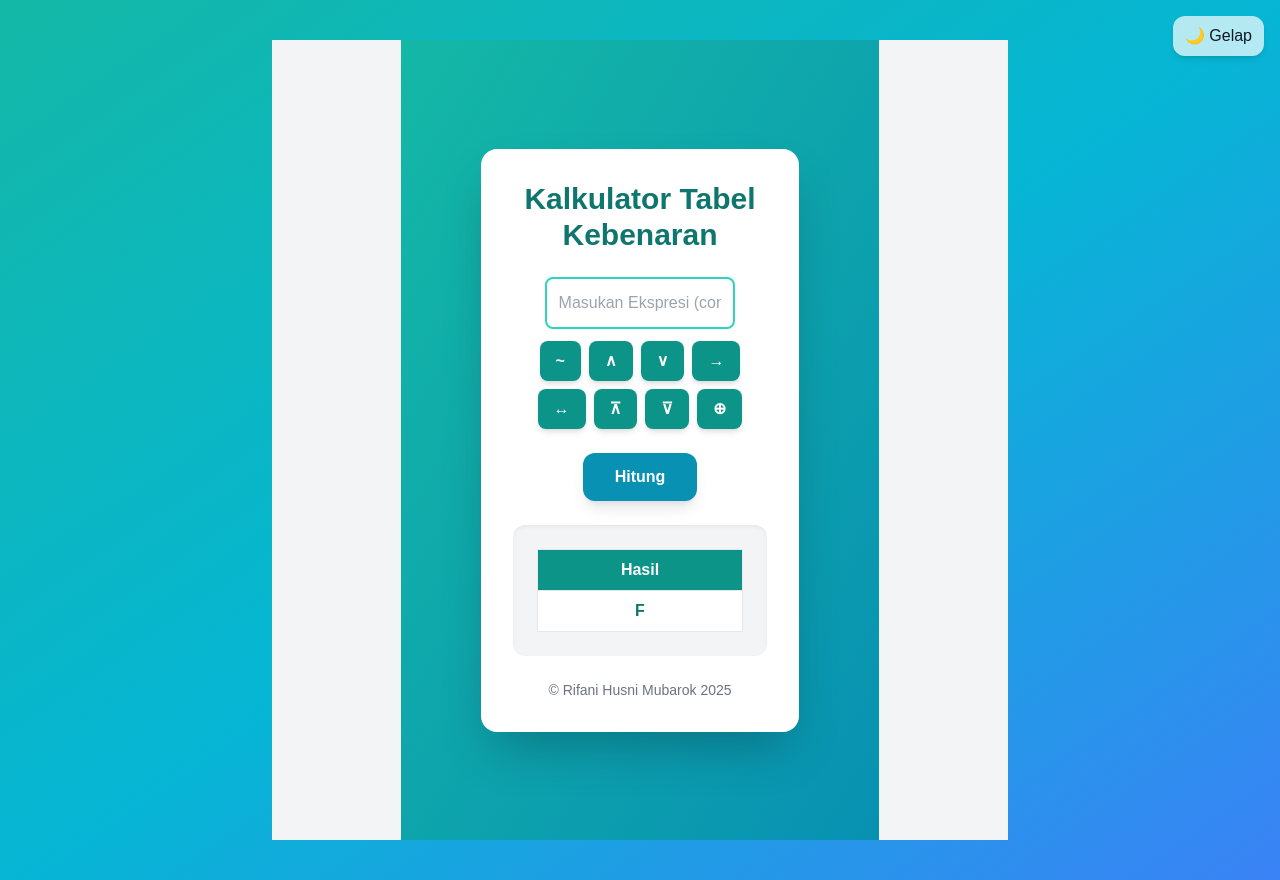
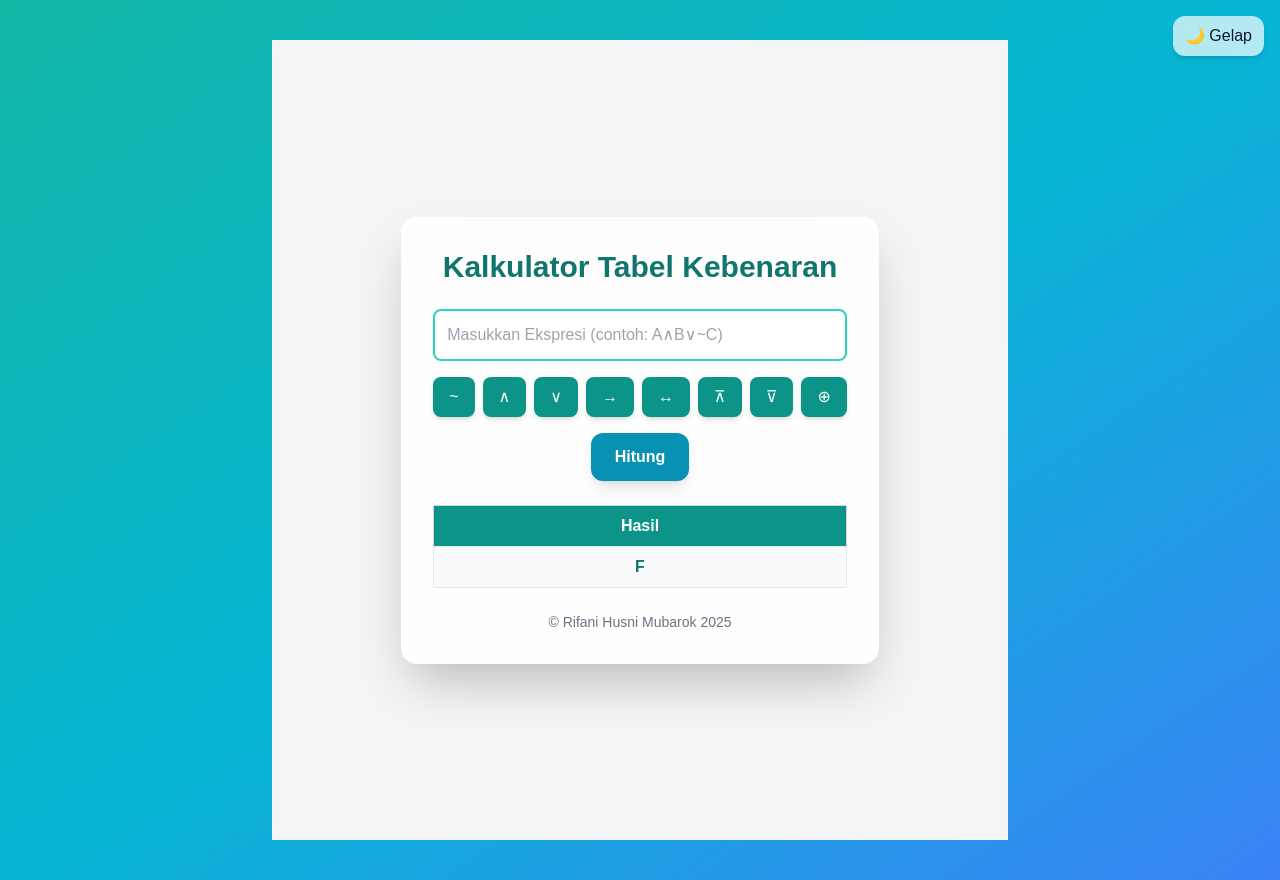
Before and after one commit to alwannugrahaputra-lgtm/tabel-kebeneran-husni, a Next.js app: page / in a window 1280 px wide. Both pictures are taken after a click on the button "Hitung". Built offline with nearby package versions, Linux system fonts and the light colour scheme.

Commit message:
Update TruthTable.js

```diff
--- a/src/components/TruthTable.js
+++ b/src/components/TruthTable.js
@@ -1,9 +1,9 @@
-'use client';
-import { useState } from 'react';
-import { generateTruthTable } from '../utils/logic';
+"use client";
+import { useState } from "react";
+import { generateTruthTable } from "../utils/logic";
 
 export default function TruthTable() {
-  const [expression, setExpression] = useState('');
+  const [expression, setExpression] = useState("");
   const [result, setResult] = useState(null);
 
   const handleClick = (symbol) => setExpression((prev) => prev + symbol);
@@ -18,27 +18,26 @@ export default function TruthTable() {
   };
 
   return (
-    <div className="min-h-screen flex flex-col items-center justify-center bg-gradient-to-br from-teal-500 to-cyan-600 text-gray-800 dark:text-gray-100 transition-all duration-300">
-      <div className="bg-white dark:bg-gray-900 rounded-2xl shadow-2xl p-8 w-11/12 md:w-3/4 lg:w-2/3">
-        <h1 className="text-3xl font-bold text-center mb-6 text-teal-700 dark:text-teal-300">
+    <div className="text-center">
+      <div className="bg-white/90 dark:bg-gray-900 rounded-2xl shadow-2xl p-8">
+        <h1 className="text-3xl font-bold mb-6 text-teal-700 dark:text-teal-300">
           Kalkulator Tabel Kebenaran
         </h1>
 
-        <div className="flex flex-col items-center gap-3 mb-4">
         <input
           type="text"
-            className="w-full md:w-3/4 p-3 border-2 border-teal-400 rounded-lg focus:outline-none focus:ring-2 focus:ring-teal-500 dark:bg-gray-800 dark:text-white"
-            placeholder="Masukan Ekspresi (contoh: A∧B∨~C)"
+          className="w-full p-3 border-2 border-teal-400 rounded-lg mb-4 dark:bg-gray-800 dark:text-white"
+          placeholder="Masukkan Ekspresi (contoh: A∧B∨~C)"
           value={expression}
           onChange={(e) => setExpression(e.target.value)}
         />
 
-          <div className="flex flex-wrap justify-center gap-2">
-            {['~', '∧', '∨', '→', '↔', '⊼', '⊽', '⊕'].map((sym) => (
+        <div className="flex flex-wrap justify-center gap-2 mb-4">
+          {["~", "∧", "∨", "→", "↔", "⊼", "⊽", "⊕"].map((sym) => (
             <button
               key={sym}
               onClick={() => handleClick(sym)}
-                className="bg-teal-600 hover:bg-teal-700 text-white font-semibold px-4 py-2 rounded-lg shadow-md transition"
+              className="bg-teal-600 hover:bg-teal-700 text-white px-4 py-2 rounded-lg shadow-md hover:scale-105"
             >
               {sym}
             </button>
@@ -47,49 +46,45 @@ export default function TruthTable() {
 
         <button
           onClick={calculate}
-            className="bg-cyan-600 hover:bg-cyan-700 text-white font-bold px-8 py-3 rounded-xl mt-3 shadow-lg transition transform hover:scale-105"
+          className="bg-cyan-600 hover:bg-cyan-700 text-white font-bold px-6 py-3 rounded-xl shadow-lg hover:scale-105"
         >
           Hitung
         </button>
-        </div>
 
-        <div className="bg-gray-100 dark:bg-gray-800 p-6 rounded-xl shadow-inner mt-6 overflow-x-auto">
+        <div className="mt-6 overflow-x-auto">
           {result ? (
-            <table className="border-collapse border border-gray-400 dark:border-gray-700 w-full text-center">
-              <thead>
-                <tr className="bg-teal-600 dark:bg-teal-700 text-white">
+            <table className="w-full text-center border border-gray-300 dark:border-gray-700">
+              <thead className="bg-teal-600 dark:bg-teal-700 text-white">
+                <tr>
                   {result.vars.map((v) => (
-                    <th key={v} className="border px-4 py-2">{v}</th>
+                    <th key={v} className="px-4 py-2">{v}</th>
                   ))}
-                  <th className="border px-4 py-2">Hasil</th>
+                  <th className="px-4 py-2">Hasil</th>
                 </tr>
               </thead>
               <tbody>
                 {result.rows.map((row, i) => (
-                  <tr
-                    key={i}
-                    className={i % 2 === 0 ? 'bg-white dark:bg-gray-900' : 'bg-gray-50 dark:bg-gray-800'}
-                  >
+                  <tr key={i} className="odd:bg-gray-50 dark:odd:bg-gray-800">
                     {result.vars.map((v) => (
-                      <td key={v} className="border px-4 py-2">{row[v] ? 'T' : 'F'}</td>
+                      <td key={v} className="border px-4 py-2">{row[v] ? "T" : "F"}</td>
                     ))}
-                    <td className="border px-4 py-2 font-semibold text-teal-700 dark:text-teal-300">
-                      {row.hasil === 'Error' ? 'Error' : row.hasil ? 'T' : 'F'}
+                    <td className="border px-4 py-2 text-teal-700 dark:text-teal-300 font-semibold">
+                      {row.hasil === "Error" ? "Error" : row.hasil ? "T" : "F"}
                     </td>
                   </tr>
                 ))}
               </tbody>
             </table>
           ) : (
-            <p className="text-center text-gray-600 dark:text-gray-300">
-              Masukan ekspresi untuk mendapatkan hasil
+            <p className="text-gray-700 dark:text-gray-300 mt-4">
+              Masukkan ekspresi untuk melihat hasil tabel.
             </p>
           )}
         </div>
 
-        <footer className="text-center text-sm text-gray-500 dark:text-gray-400 mt-6">
+        <p className="text-sm text-gray-500 dark:text-gray-400 mt-6">
           © Rifani Husni Mubarok 2025
-        </footer>
+        </p>
       </div>
     </div>
   );
```
Lines whose indentation alone changed are shown as unchanged.
